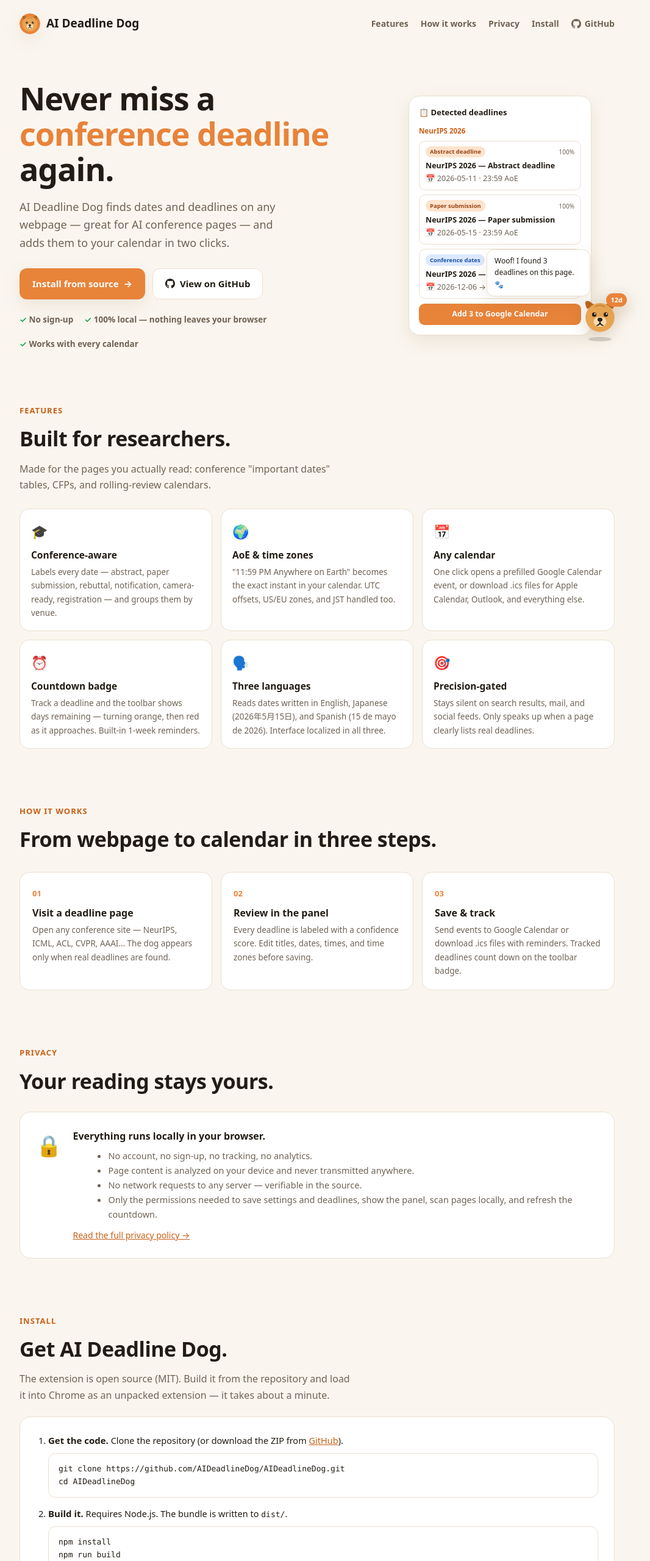
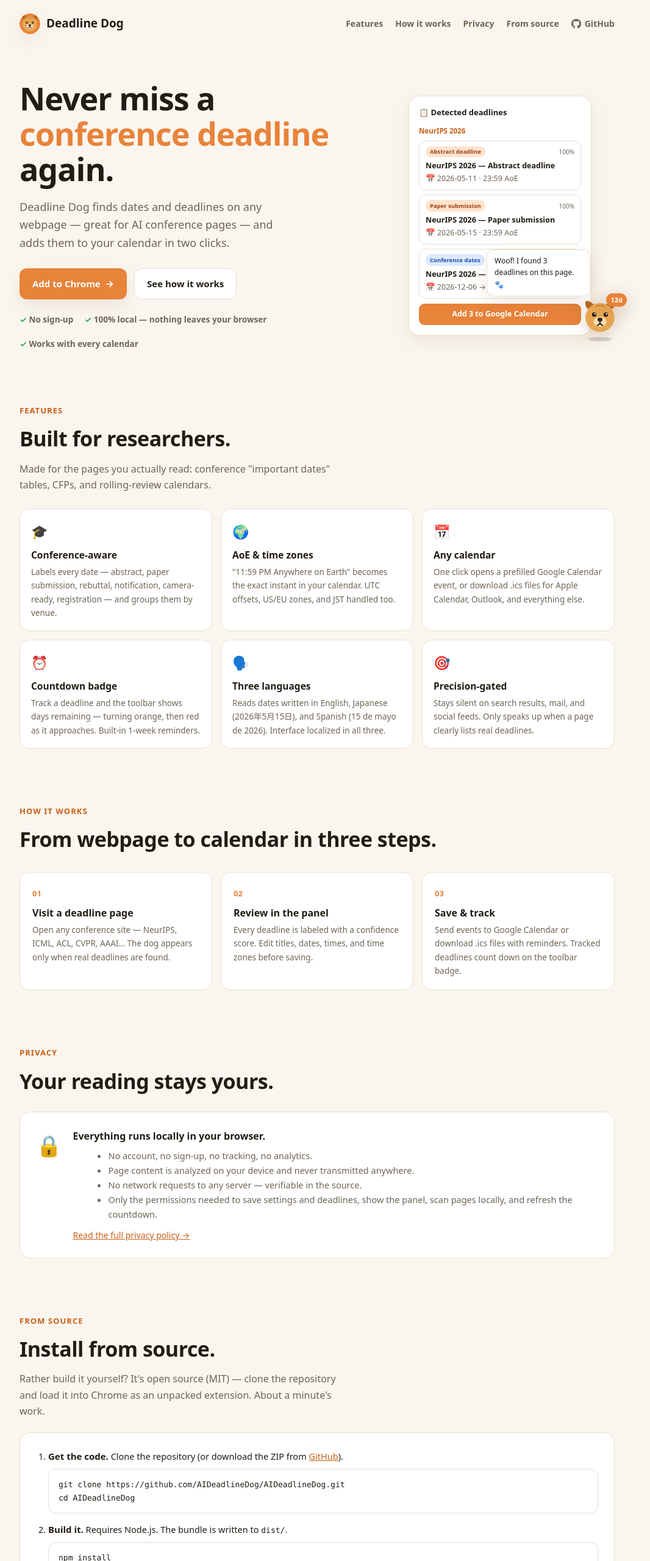
Before and after one commit to AIDeadlineDog/AIDeadlineDog, a browser extension: page index.html in a window 1280 px wide. Shown: the top 2560 px of the page at 61% size, without its empty margins (120-1186 px from the left). Drawn offline with Linux system fonts and the light colour scheme.

Commit message:
Update index.html

```diff
--- a/index.html
+++ b/index.html
@@ -141,6 +141,7 @@
     .install-box li strong { font-size: 15px; }
     .install-box pre { margin-top: 8px; }
     .install-note { color: var(--muted); font-size: 13.5px; margin-top: 18px; }
+    .alt-head { font-size: 18px; margin: 30px 0 6px; }
     kbd {
       font: inherit; font-weight: 700; background: var(--bg); border: 1px solid var(--border);
       border-radius: 6px; padding: 1px 6px;
@@ -172,13 +173,13 @@
             <path d="M26 15 Q32 11 38 15" stroke="#c98a3b" stroke-width="2" fill="none" stroke-linecap="round"/>
           </g>
         </svg>
-        AI Deadline Dog
+        Deadline Dog
       </a>
       <nav aria-label="Main">
         <a href="#features">Features</a>
         <a href="#how">How it works</a>
         <a href="#privacy">Privacy</a>
-        <a href="#install">Install</a>
+        <a href="#install">From source</a>
         <a class="gh" href="https://github.com/AIDeadlineDog/AIDeadlineDog/tree/main" target="_blank" rel="noopener">
           <svg viewBox="0 0 16 16" width="16" height="16" aria-hidden="true"><path d="M8 0C3.58 0 0 3.58 0 8c0 3.54 2.29 6.53 5.47 7.59.4.07.55-.17.55-.38 0-.19-.01-.82-.01-1.49-2.01.37-2.53-.49-2.69-.94-.09-.23-.48-.94-.82-1.13-.28-.15-.68-.52-.01-.53.63-.01 1.08.58 1.23.82.72 1.21 1.87.87 2.33.66.07-.52.28-.87.51-1.07-1.78-.2-3.64-.89-3.64-3.95 0-.87.31-1.59.82-2.15-.08-.2-.36-1.02.08-2.12 0 0 .67-.21 2.2.82.64-.18 1.32-.27 2-.27.68 0 1.36.09 2 .27 1.53-1.04 2.2-.82 2.2-.82.44 1.1.16 1.92.08 2.12.51.56.82 1.27.82 2.15 0 3.07-1.87 3.75-3.65 3.95.29.25.54.73.54 1.48 0 1.07-.01 1.93-.01 2.2 0 .21.15.46.55.38A8.01 8.01 0 0 0 16 8c0-4.42-3.58-8-8-8Z"/></svg>
           GitHub
@@ -190,15 +191,12 @@
       <div>
         <h1>Never miss a<br /><em>conference deadline</em> again.</h1>
         <p class="lede">
-          AI Deadline Dog finds dates and deadlines on any webpage — great for AI
+          Deadline Dog finds dates and deadlines on any webpage — great for AI
           conference pages — and adds them to your calendar in two clicks.
         </p>
         <div class="cta-row">
-          <a class="btn primary" href="#install">Install from source <span aria-hidden="true">→</span></a>
-          <a class="btn ghost" href="https://github.com/AIDeadlineDog/AIDeadlineDog/tree/main" target="_blank" rel="noopener">
-            <svg viewBox="0 0 16 16" width="16" height="16" aria-hidden="true"><path d="M8 0C3.58 0 0 3.58 0 8c0 3.54 2.29 6.53 5.47 7.59.4.07.55-.17.55-.38 0-.19-.01-.82-.01-1.49-2.01.37-2.53-.49-2.69-.94-.09-.23-.48-.94-.82-1.13-.28-.15-.68-.52-.01-.53.63-.01 1.08.58 1.23.82.72 1.21 1.87.87 2.33.66.07-.52.28-.87.51-1.07-1.78-.2-3.64-.89-3.64-3.95 0-.87.31-1.59.82-2.15-.08-.2-.36-1.02.08-2.12 0 0 .67-.21 2.2.82.64-.18 1.32-.27 2-.27.68 0 1.36.09 2 .27 1.53-1.04 2.2-.82 2.2-.82.44 1.1.16 1.92.08 2.12.51.56.82 1.27.82 2.15 0 3.07-1.87 3.75-3.65 3.95.29.25.54.73.54 1.48 0 1.07-.01 1.93-.01 2.2 0 .21.15.46.55.38A8.01 8.01 0 0 0 16 8c0-4.42-3.58-8-8-8Z"/></svg>
-            View on GitHub
-          </a>
+          <a class="btn primary" href="https://chromewebstore.google.com/detail/ipllicdjdefjbiejcoaejcjimaknlael" target="_blank" rel="noopener">Add to Chrome <span aria-hidden="true">→</span></a>
+          <a class="btn ghost" href="#how">See how it works</a>
         </div>
         <div class="trust">
           <span>No sign-up</span>
@@ -321,10 +319,10 @@
     </section>
 
     <section id="install">
-      <span class="kicker">Install</span>
-      <h2>Get AI Deadline Dog.</h2>
-      <p class="sub">The extension is open source (MIT). Build it from the repository and load it
-        into Chrome as an unpacked extension — it takes about a minute.</p>
+      <span class="kicker">From source</span>
+      <h2>Install from source.</h2>
+      <p class="sub">Rather build it yourself? It's open source (MIT) — clone the repository and
+        load it into Chrome as an unpacked extension. About a minute's work.</p>
 
       <div class="install-box">
         <ol>
@@ -354,7 +352,7 @@
       </div>
 
       <div class="cta-row" style="margin-top:22px">
-        <a class="btn primary" href="https://github.com/AIDeadlineDog/AIDeadlineDog/tree/main" target="_blank" rel="noopener">
+        <a class="btn ghost" href="https://github.com/AIDeadlineDog/AIDeadlineDog/tree/main" target="_blank" rel="noopener">
           <svg viewBox="0 0 16 16" width="16" height="16" aria-hidden="true"><path d="M8 0C3.58 0 0 3.58 0 8c0 3.54 2.29 6.53 5.47 7.59.4.07.55-.17.55-.38 0-.19-.01-.82-.01-1.49-2.01.37-2.53-.49-2.69-.94-.09-.23-.48-.94-.82-1.13-.28-.15-.68-.52-.01-.53.63-.01 1.08.58 1.23.82.72 1.21 1.87.87 2.33.66.07-.52.28-.87.51-1.07-1.78-.2-3.64-.89-3.64-3.95 0-.87.31-1.59.82-2.15-.08-.2-.36-1.02.08-2.12 0 0 .67-.21 2.2.82.64-.18 1.32-.27 2-.27.68 0 1.36.09 2 .27 1.53-1.04 2.2-.82 2.2-.82.44 1.1.16 1.92.08 2.12.51.56.82 1.27.82 2.15 0 3.07-1.87 3.75-3.65 3.95.29.25.54.73.54 1.48 0 1.07-.01 1.93-.01 2.2 0 .21.15.46.55.38A8.01 8.01 0 0 0 16 8c0-4.42-3.58-8-8-8Z"/></svg>
           View the source on GitHub
         </a>
```
